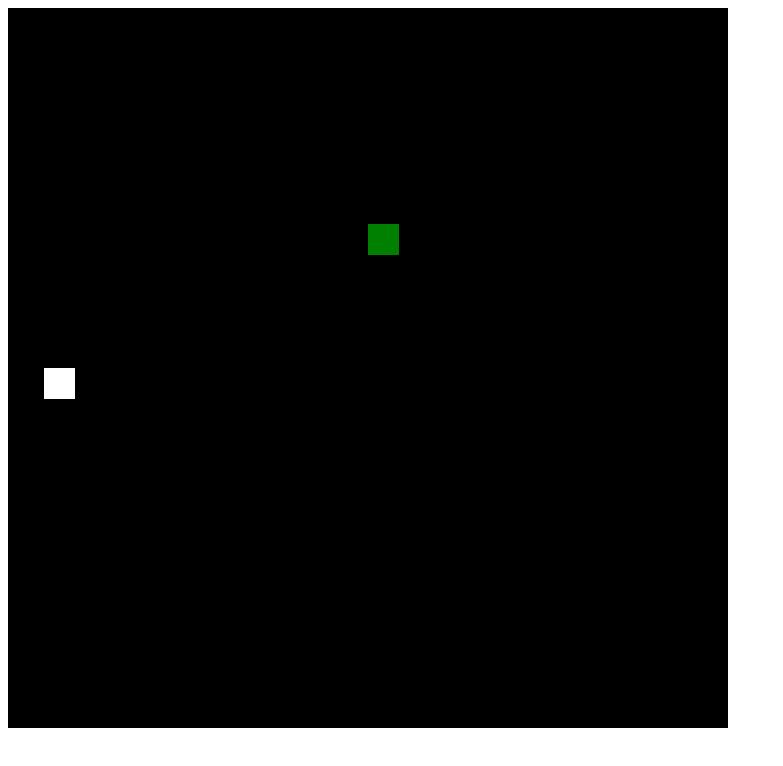
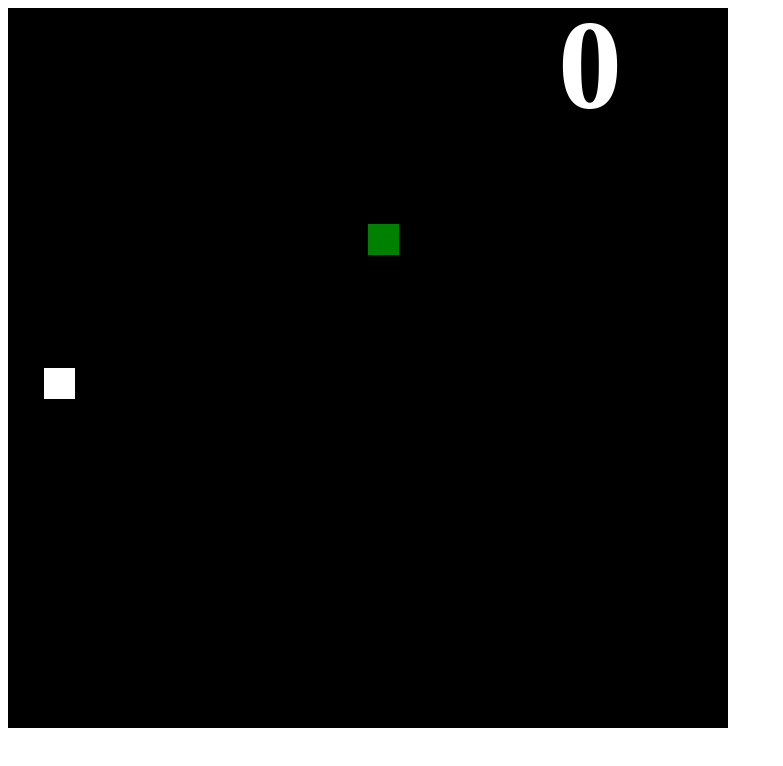
Before and after one commit to paderich/JSnake, a plain HTML site: page index.html in a window 1280 px wide. Shown: the whole page, without its empty margins (0-783 px from the left). Drawn offline with Linux system fonts and the light colour scheme.

Commit message:
add playerpoints

```diff
--- a/index.html
+++ b/index.html
@@ -20,6 +20,7 @@
         let cellWidth = game.width / cols;
         let cellHeight = game.height / rows;
         let foodCollected = false;
+        let playerPoints = 0;
         placeFood();
         setInterval(update, 250);
         document.addEventListener('keydown', keyDown);
@@ -36,6 +37,13 @@
 
             context.fillStyle = 'green';
             add(food.x, food.y);
+
+            context.fillStyle = 'white';
+            context.font = 'bold 128px serif';
+            context.fillText(playerPoints, 550, 100);
+
+
+
             requestAnimationFrame(draw);
 
         }
@@ -47,6 +55,7 @@
             {
                 snake = [{x: snake[0].x, y: snake[0].y}, ...snake]
                 foodCollected = false;
+                playerPoints++;
             }
             shiftSnake();
             if(direction == 'LEFT')
@@ -84,8 +93,9 @@
             duplicatePart)
             {
                 placeFood();
-                snake = [{x: cols / 2,y: rows / 2}]
-                direction = 'LEFT'
+                playerPoints = 0;
+                snake = [{x: cols / 2,y: rows / 2}];
+                direction = 'LEFT';
             }
         }
 
@@ -95,7 +105,7 @@
                 const part = snake[i];
                 const lastPart = snake[i - 1];
                 part.x = lastPart.x;
-                part.y = lastPart.y
+                part.y = lastPart.y;
             }
         }
 
```
